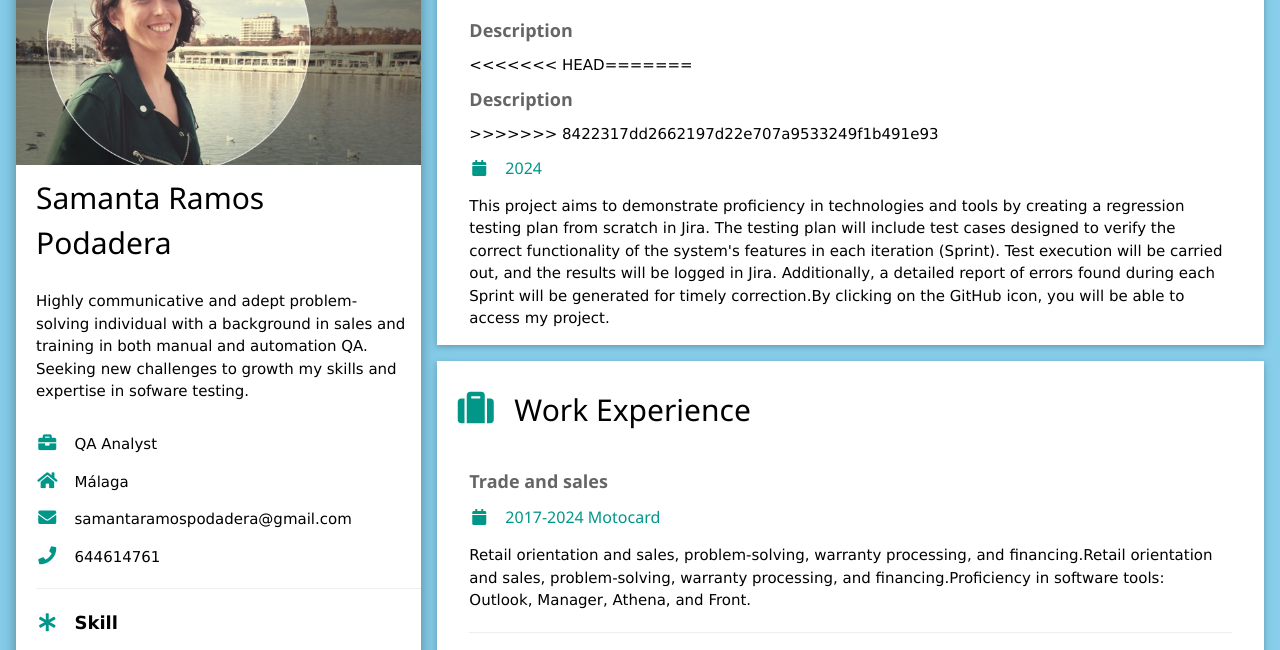
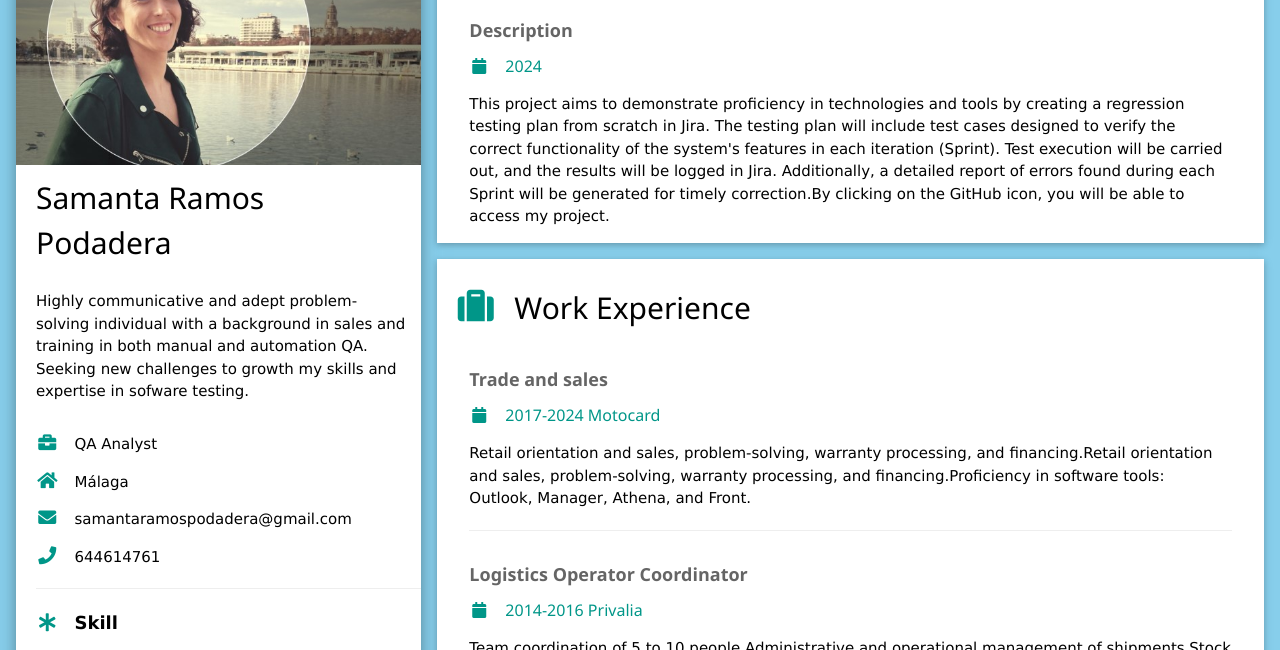
Before and after one commit to Orgazation-Samanta-Ramos/CVPROJECT, a plain HTML site: page index.html in a window 1280 px wide. Shown: the part 129-779 px from the top of the page. Drawn offline with nearby package versions, Linux system fonts and the light colour scheme.

Commit message:
https://samantarp.atlassian.net/jira/software/projects/SCRUM/boards/1?selectedIssue=SCRUM-10-PROJECT
PROJECT

```diff
--- a/index.html
+++ b/index.html
@@ -82,8 +82,6 @@ User
                     </h2>
                     <div class="w3-container">
                         <h5 class="w3-opacity"><b>Description</b></h5>
-                        <<<<<<< HEAD=======<h5 class="w3-opacity"><b>Description</b></h5>
-                            >>>>>>> 8422317dd2662197d22e707a9533249f1b491e93
                         <h6 class="w3-text-teal"><i class="fa fa-calendar fa-fw w3-margin-right"></i>2024</h6>
                         <p>This project aims to demonstrate proficiency in technologies and tools by creating a
                             regression testing plan from scratch in Jira. The testing plan will include test cases
```
Lines whose indentation alone changed are shown as unchanged.
